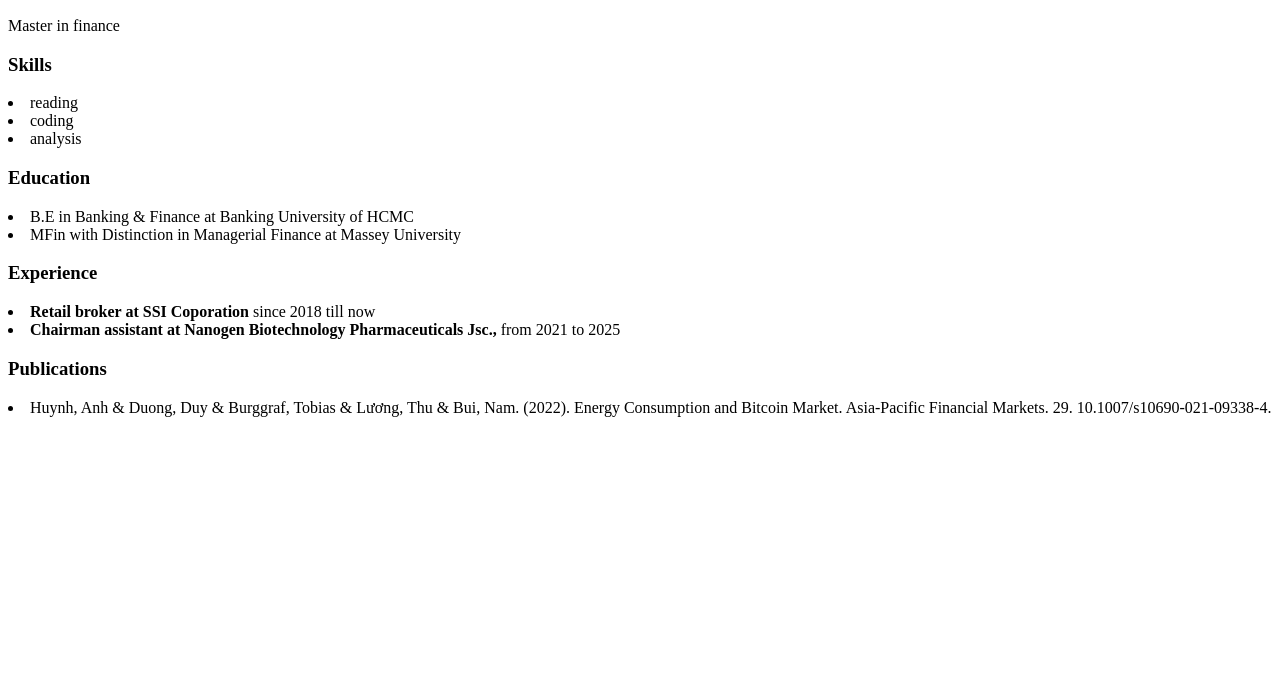
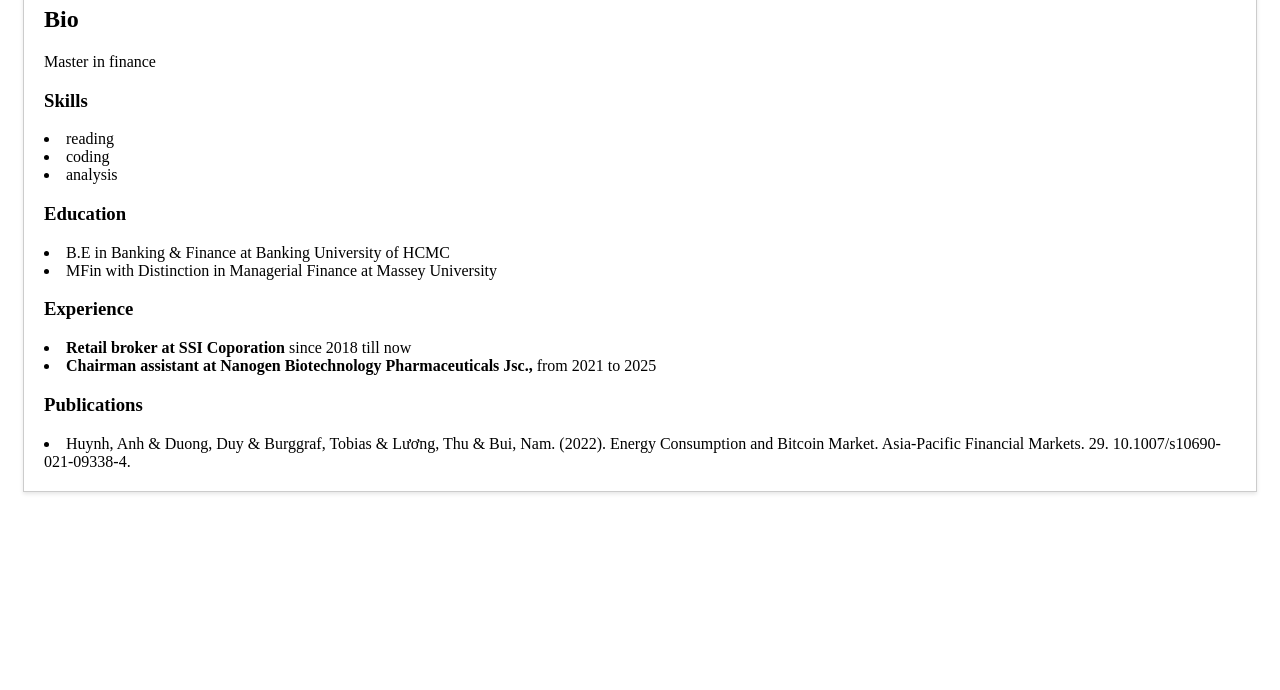
Before and after one commit to babyplum/babyplum.github.io, a plain HTML site: page index.html in a window 1280 px wide. Shown: the part 110-800 px from the top of the page. Drawn offline with Linux system fonts and the light colour scheme.

Commit message:
create a shadowed box for the outline of the resume

```diff
--- a/index.html
+++ b/index.html
@@ -4,6 +4,7 @@
         <link rel='stylesheet' href='style.css'>
     </head>
     <body>
+        <div class="paper" id="container">
         <h1>Babyplum's Profile page</h1>
         <div>
             <h2>Bio</h2>
@@ -29,5 +30,6 @@
             <h3>Publications</h3>
             <li>Huynh, Anh & Duong, Duy & Burggraf, Tobias & Lương, Thu & Bui, Nam. (2022). Energy Consumption and Bitcoin Market. Asia-Pacific Financial Markets. 29. 10.1007/s10690-021-09338-4.</li>
         </div>
-    </body>
+        </div>
+        </body>
 </html>
--- a/style.css
+++ b/style.css
@@ -2,3 +2,11 @@ h1{
     text-align: center;
     color: #666699;
 }
+
+div.paper#container {
+    margin: 15px;
+    padding: 20px;
+    border: 1px solid #ccc;
+    box-shadow: 0 2px 4px rgba(0,0,0,0.1);
+    background-color: #fff;
+}
```
